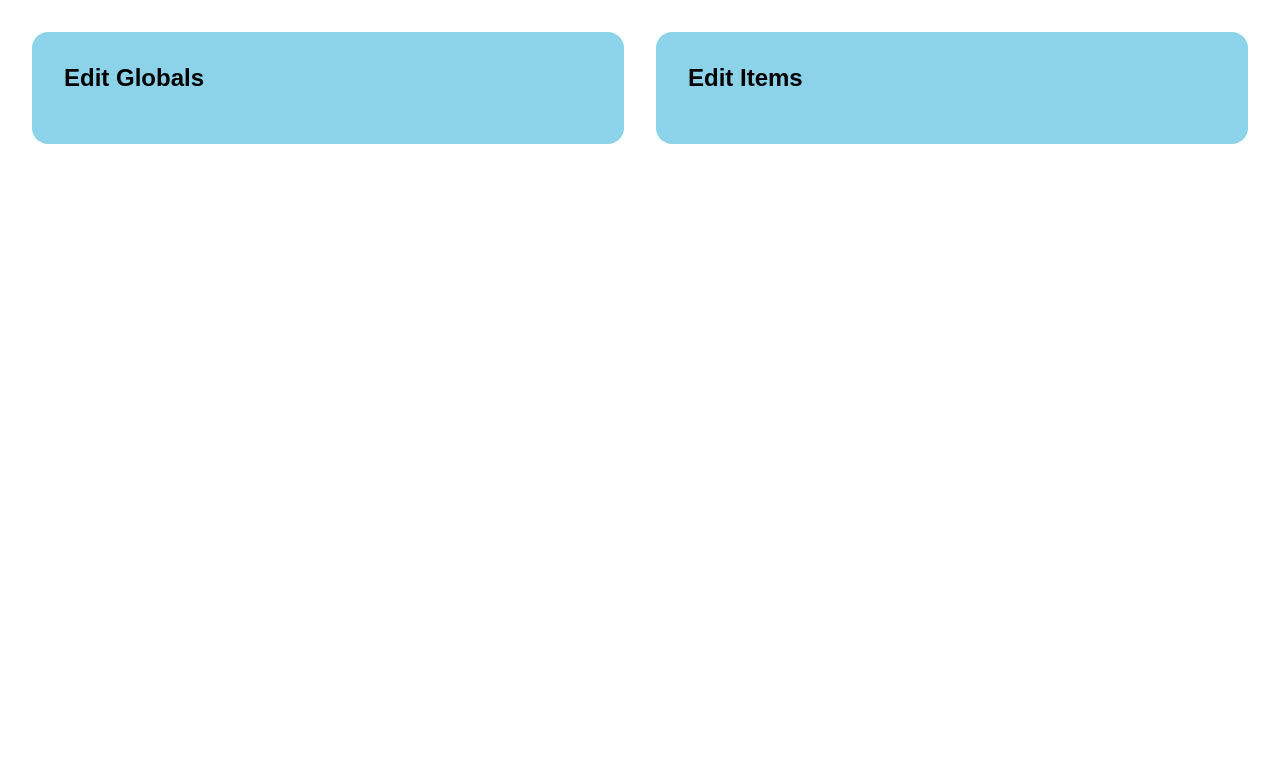
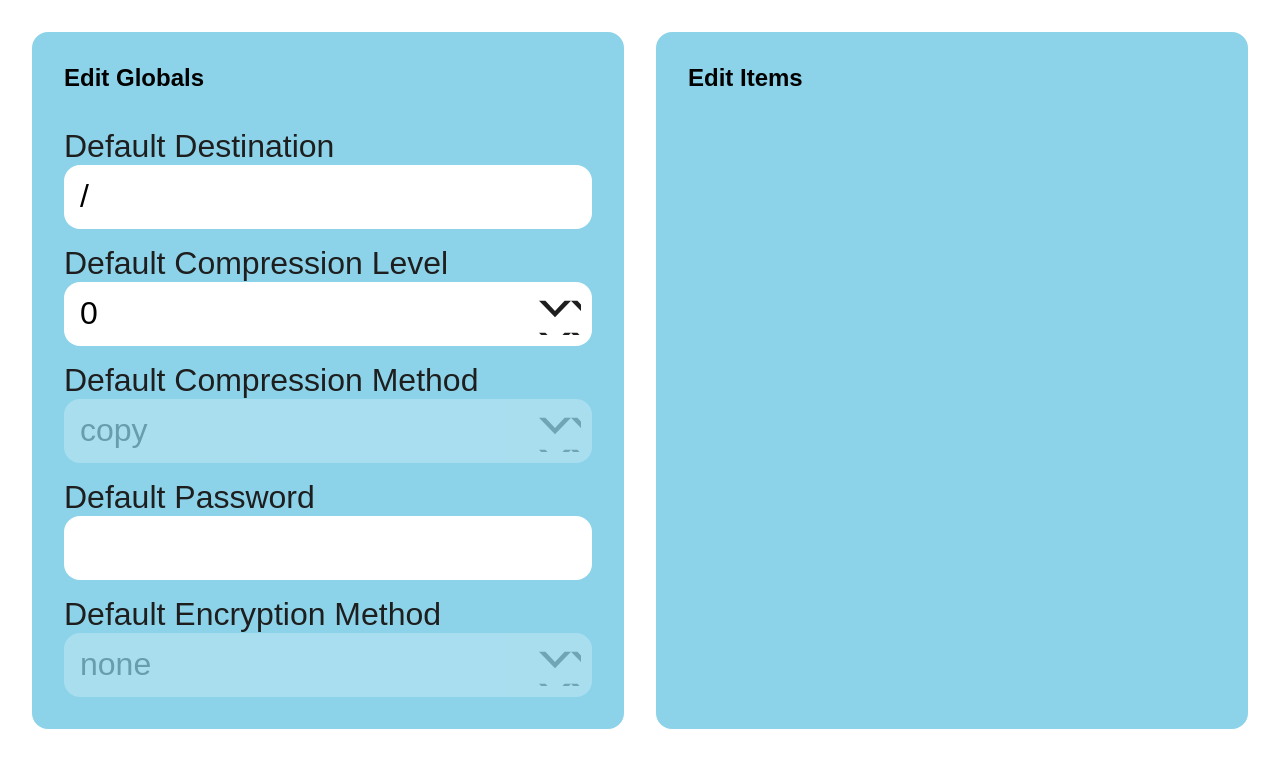
Before and after one commit to Goldenwere/archivist, a React (Vite) app: page / in a window 1280 px wide. Shown: the top 768 px of the page. Built offline with nearby package versions, Linux system fonts and the light colour scheme.

Commit message:
layout EditGlobals with test object

```diff
--- a/src/App/EditJob/EditGlobals/EditGlobals.tsx
+++ b/src/App/EditJob/EditGlobals/EditGlobals.tsx
@@ -1,12 +1,57 @@
+import { GlobalArchiveOption } from 'src/Types/Jobs/GlobalArchiveOption'
+import { CompressionMethodOptions } from 'src/Types/Jobs/CompressionMethod'
+import { CompressionLevelOptions } from 'src/Types/Jobs/CompressionLevel'
+import { EncryptionMethodOptions } from 'src/Types/Jobs/EncryptionMethod'
+import DropdownSelect from 'src/Shared/Input/DropdownSelect/DropdownSelect'
+import TextEntry from 'src/Shared/Input/TextEntry/TextEntry'
+
 import './EditGlobals.sass'
 
-function EditGlobals(props: any) {
+type EditGlobalsProps = {
+  globals: GlobalArchiveOption,
+}
+
+function EditGlobals(props: EditGlobalsProps) {
+  const {
+    globals,
+  } = props
+
   return (
     <div
       id="edit-globals"
       className="panel"
     >
       <h2>Edit Globals</h2>
+      <TextEntry
+        label={'Default Destination'}
+        value={globals.defaultDestination}
+        onChange={(val: string) => console.log(val)}
+      />
+      <DropdownSelect
+        options={CompressionLevelOptions}
+        label={'Default Compression Level'}
+        value={globals.defaultCompression.level}
+        onChange={(val: string) => console.log(val)}
+      />
+      <DropdownSelect
+        options={CompressionMethodOptions}
+        label={'Default Compression Method'}
+        value={globals.defaultCompression.level === 0 ? 'copy' : globals.defaultCompression.method}
+        onChange={(val: string) => console.log(val)}
+        disabled={globals.defaultCompression.level === 0 ? true : false}
+      />
+      <TextEntry
+        label={'Default Password'}
+        value={globals.defaultEncryption.password}
+        onChange={(val: string) => console.log(val)}
+      />
+      <DropdownSelect
+        options={EncryptionMethodOptions}
+        label={'Default Encryption Method'}
+        value={globals.defaultEncryption.password === '' ? 'none' : globals.defaultEncryption.method}
+        onChange={(val: string) => console.log(val)}
+        disabled={globals.defaultEncryption.password === '' ? true : false}
+      />
     </div>
   )
 }
--- a/src/App/EditJob/EditJob.tsx
+++ b/src/App/EditJob/EditJob.tsx
@@ -6,11 +6,25 @@ import EditGlobals from './EditGlobals/EditGlobals'
 import './EditJob.sass'
 
 function EditJob() {
+  const testGlobals: GlobalArchiveOption = {
+    defaultFormat: '7z',
+    defaultCompression: {
+      level: 0,
+      method: 'copy',
+    },
+    defaultDestination: '/',
+    defaultEncryption: {
+      password: '',
+      method: 'none',
+    }
+  }
+
   return (
     <div
       id="edit-job"
     >
       <EditGlobals
+        globals={testGlobals}
       />
       <EditItems
       />
--- a/src/Shared/Layout/Panel.sass
+++ b/src/Shared/Layout/Panel.sass
@@ -4,5 +4,8 @@
   background-color: $brand-blue-a
   padding: calc($size-round * 2)
   border-radius: $size-round
+  display: grid
+  grid-template-columns: 1fr
+  grid-gap: $size-round
   h2
     margin-top: 0
```
